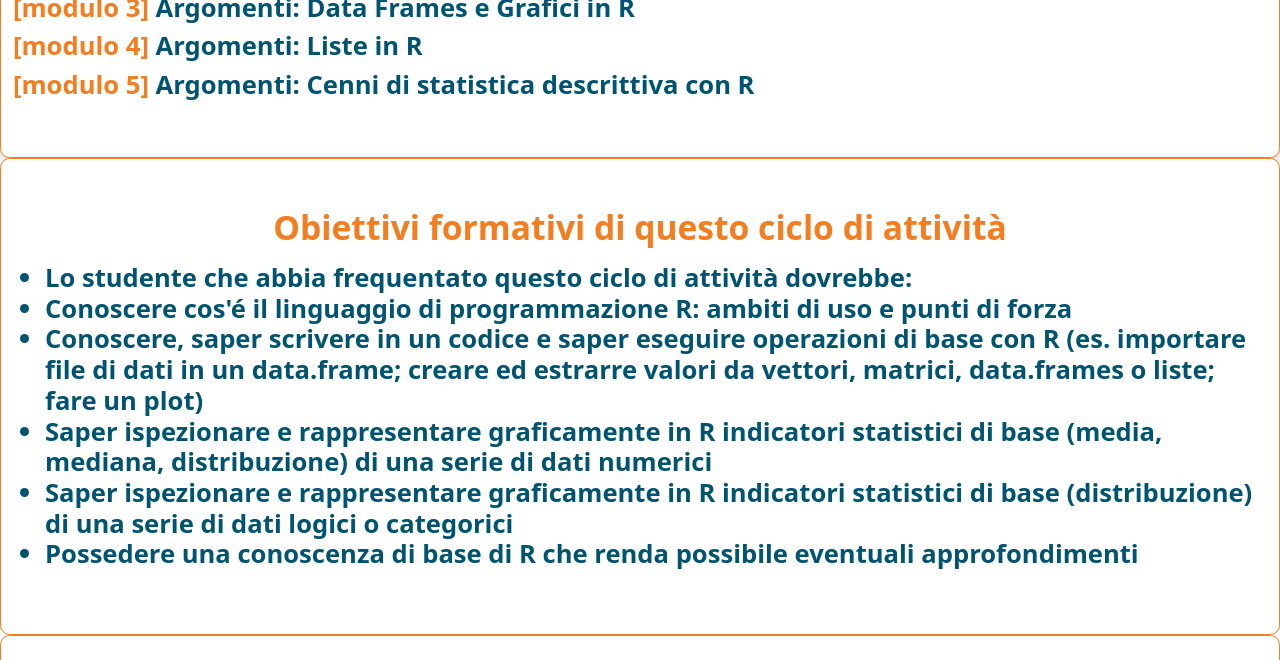
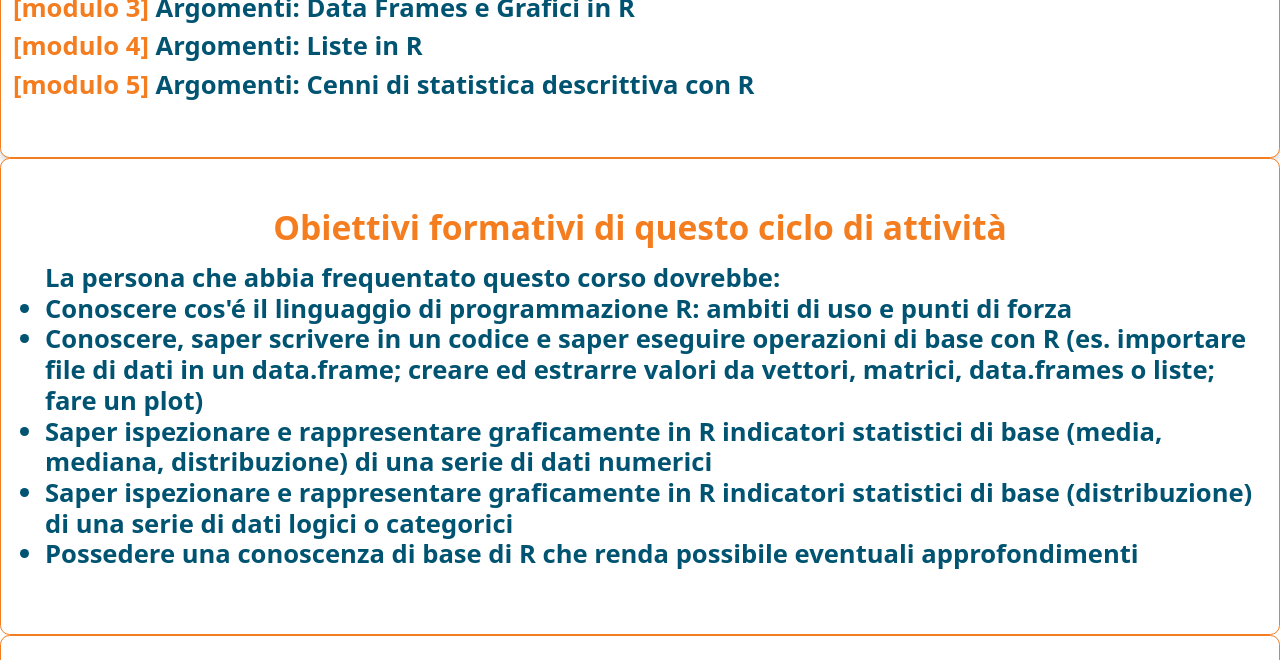
Before and after one commit to maghetta/Corso-R-livello-base__BBC, a Jekyll site: the page built from index.html, in a window 1280 px wide and 900 px high, scrolled down 497 px, cut to the strip 0-660 px from the top of the window. Built offline with Jekyll 4.4.1, drawn with Linux system fonts in a browser that asks for light colours.

Commit message:
Update index.html

```diff
--- a/index.html
+++ b/index.html
@@ -46,7 +46,7 @@ layout: none
 
 <h3>
 <ul>
-    <li>Lo studente che abbia frequentato questo ciclo di attività dovrebbe:</li>
+    La persona che abbia frequentato questo corso dovrebbe:
     <li>Conoscere cos'é il linguaggio di programmazione R: ambiti di uso e punti di forza</li>
     <li>Conoscere, saper scrivere in un codice e saper eseguire operazioni di base con R (es. importare file di dati in un data.frame; creare ed estrarre valori da vettori, matrici, data.frames o liste; fare un plot)</li>
     <li>Saper ispezionare e rappresentare graficamente in R indicatori statistici di base (media, mediana, distribuzione) di una serie di dati numerici</li>
```
